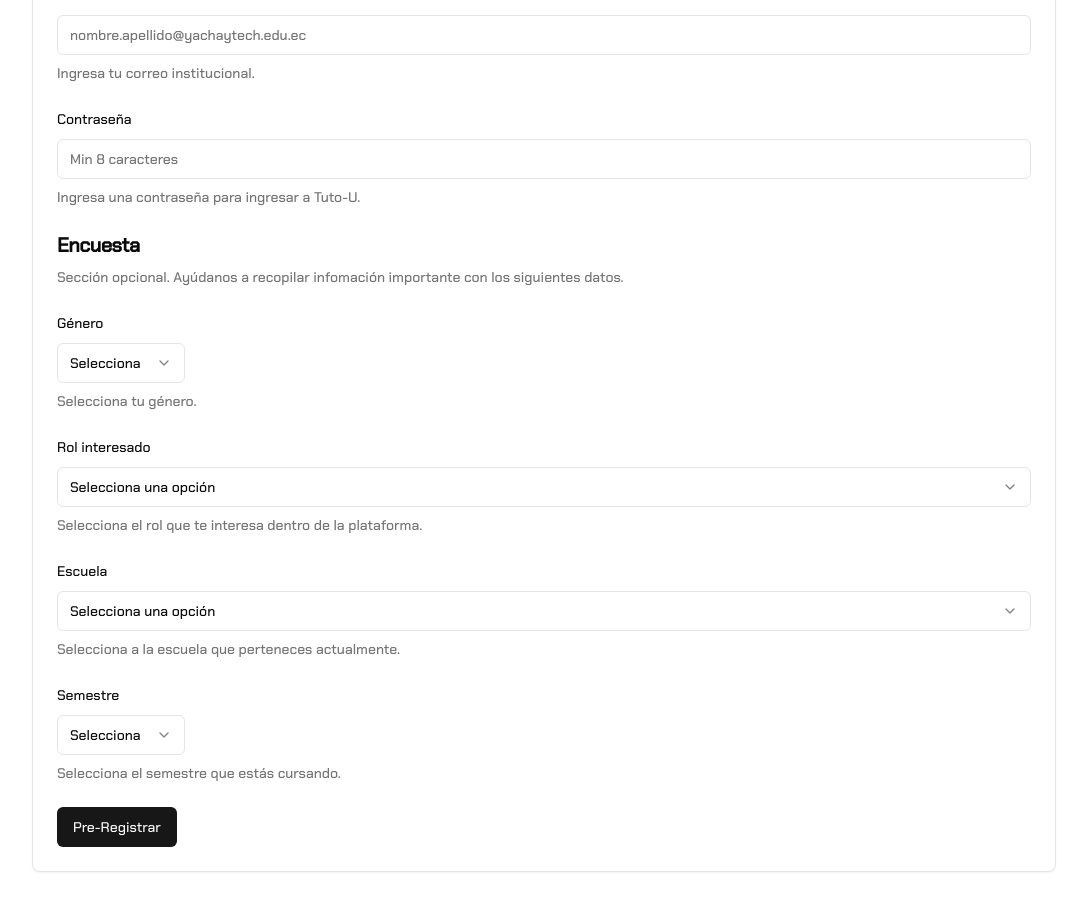
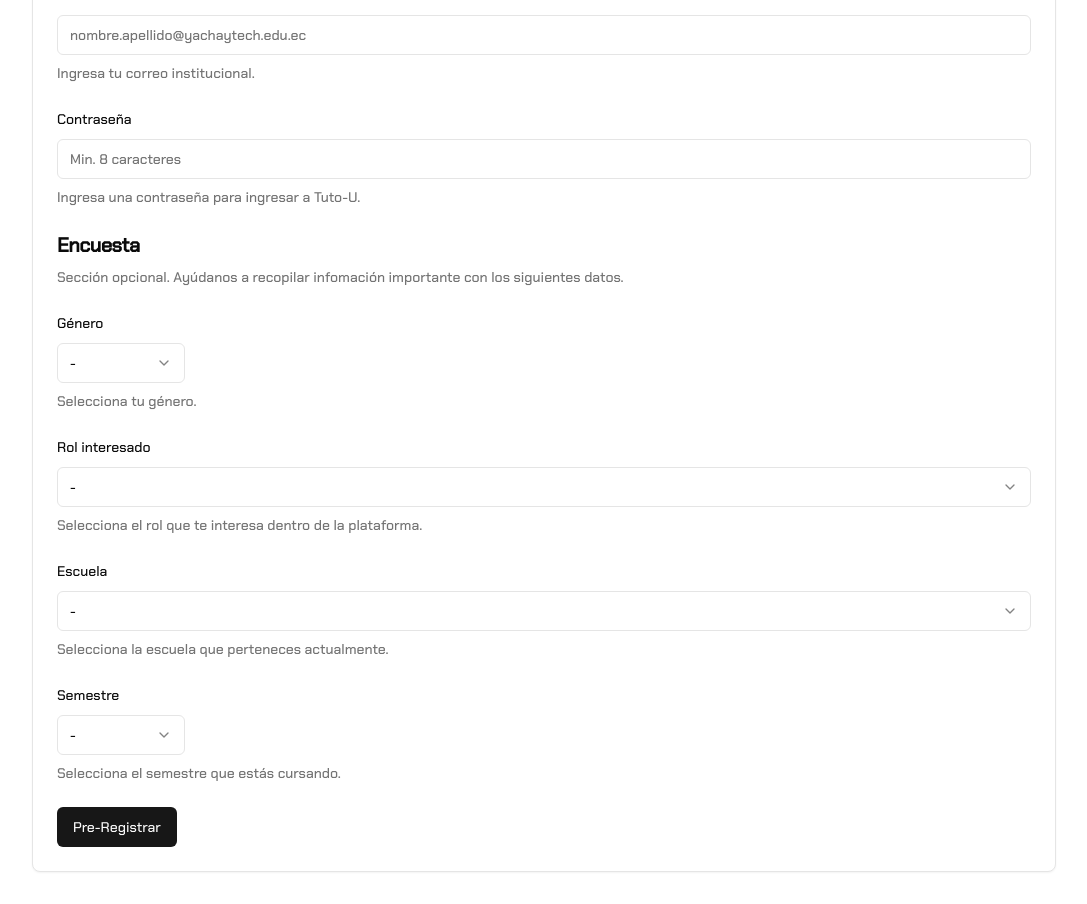
Before and after one commit to carlosandresat/tuto-u, a Next.js app: page /preregister in a window 1280 px wide. Shown: the part 320-1224 px from the top of the page, without its empty margins (96-1183 px from the left). Built offline with nearby package versions, Linux system fonts and the light colour scheme.

Commit message:
style: update preregistration form placeholder

```diff
--- a/src/components/preregister-form.tsx
+++ b/src/components/preregister-form.tsx
@@ -95,7 +95,7 @@ export function PreregisterForm() {
             <FormItem>
               <FormLabel>Nombre completo</FormLabel>
               <FormControl>
-                <Input placeholder="Carlos Andrés Arévalo Torres" {...field} />
+                <Input {...field} />
               </FormControl>
               <FormDescription>Ingresa tus nombres completos.</FormDescription>
               <FormMessage />
@@ -130,7 +130,7 @@ export function PreregisterForm() {
               <FormLabel>Contraseña</FormLabel>
               <FormControl>
                 <Input
-                  placeholder="Min 8 caracteres"
+                  placeholder="Min. 8 caracteres"
                   type="password"
                   disabled={isPending}
                   {...field}
@@ -162,7 +162,7 @@ export function PreregisterForm() {
               <Select onValueChange={field.onChange} defaultValue={field.value} disabled={isPending}>
                 <FormControl className=" w-32">
                   <SelectTrigger>
-                    <SelectValue placeholder="Selecciona" />
+                    <SelectValue placeholder="-" />
                   </SelectTrigger>
                 </FormControl>
                 <SelectContent>
@@ -188,7 +188,7 @@ export function PreregisterForm() {
               <Select onValueChange={field.onChange} defaultValue={field.value} disabled={isPending}>
                 <FormControl>
                   <SelectTrigger>
-                    <SelectValue placeholder="Selecciona una opción" />
+                    <SelectValue placeholder="-" />
                   </SelectTrigger>
                 </FormControl>
                 <SelectContent>
@@ -214,7 +214,7 @@ export function PreregisterForm() {
               <Select onValueChange={field.onChange} defaultValue={field.value} disabled={isPending}>
                 <FormControl>
                   <SelectTrigger>
-                    <SelectValue placeholder="Selecciona una opción" />
+                    <SelectValue placeholder="-" />
                   </SelectTrigger>
                 </FormControl>
                 <SelectContent>
@@ -239,7 +239,7 @@ export function PreregisterForm() {
                 </SelectContent>
               </Select>
               <FormDescription>
-                Selecciona a la escuela que perteneces actualmente.
+                Selecciona la escuela que perteneces actualmente.
               </FormDescription>
               <FormMessage />
             </FormItem>
@@ -255,7 +255,7 @@ export function PreregisterForm() {
               <Select onValueChange={field.onChange} defaultValue={field.value} disabled={isPending}>
                 <FormControl className=" w-32">
                   <SelectTrigger>
-                    <SelectValue placeholder="Selecciona" />
+                    <SelectValue placeholder="-" />
                   </SelectTrigger>
                 </FormControl>
                 <SelectContent>
@@ -281,7 +281,7 @@ export function PreregisterForm() {
           )}
         />
 
-        <Button type="submit" disabled={isPending}>Pre-Registrar</Button>
+        <Button type="submit" disabled={isPending} className="w-full sm:w-auto">Pre-Registrar</Button>
       </form>
     </Form>
   );
```
